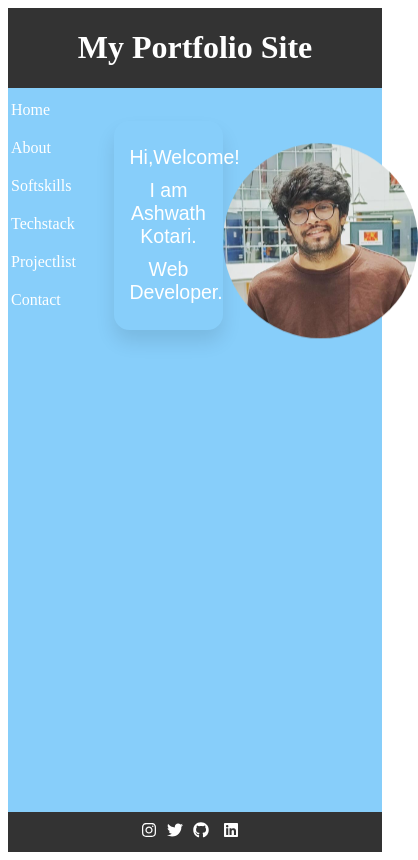
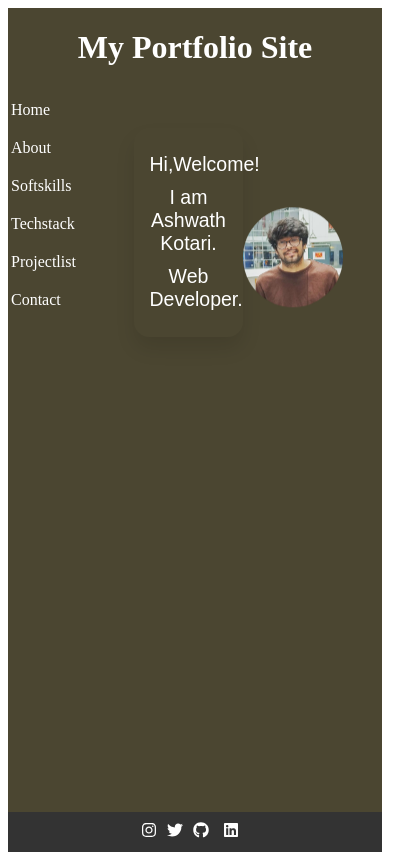
Before and after one commit to AshwathKotari/PPS--2, a React (Vite) app: page / in a window 390 px wide. Shown: the whole page, 418 px wide, since content can reach past the window. Built offline with nearby package versions, Linux system fonts and the light colour scheme.

Commit message:
Update App.css

```diff
--- a/src/App.css
+++ b/src/App.css
@@ -5,13 +5,13 @@
   display: flex;
   flex-direction: column;
   min-height: 100vh;
-
+  background-color:#4b4631;
   padding: 0px;
 }
 
   /* Header styles */
   header {
-    background-color: #333;
+    //background-color: #333;
     color: #fff;
     padding: 0px;
     text-align: center;
@@ -22,7 +22,7 @@
   .container {
     display: flex;
     flex: 1;
-    background-color: lightskyblue;
+
   }
 
   /* Navbar styles */
@@ -253,3 +253,42 @@
 }
 
 /* Add animation delays for subsequent paragraphs as needed */
+
+
+
+
+/* Home.css */
+
+.Home-css {
+  display: flex;
+  flex-direction: row;
+  align-items: center; /* Center content horizontally */
+  padding: 20px;
+}
+
+.styled-div {
+  margin-bottom: 20px; /* Add spacing between the styled div and the image */
+  text-align: center; /* Center text */
+}
+
+.circle-image {
+  width: 200px; /* Set initial width for the image */
+  height: 200px; /* Set initial height for the image */
+  border-radius: 50%; /* Make the image circular */
+}
+
+/* Media query for small screens */
+@media (max-width: 768px) {
+  .circle-image {
+    width: 150px; /* Reduce width for smaller screens */
+    height: 150px; /* Reduce height for smaller screens */
+  }
+}
+
+/* Media query for extra small screens */
+@media (max-width: 480px) {
+  .circle-image {
+    width: 100px; /* Further reduce width for extra small screens */
+    height: 100px; /* Further reduce height for extra small screens */
+  }
+}
```
